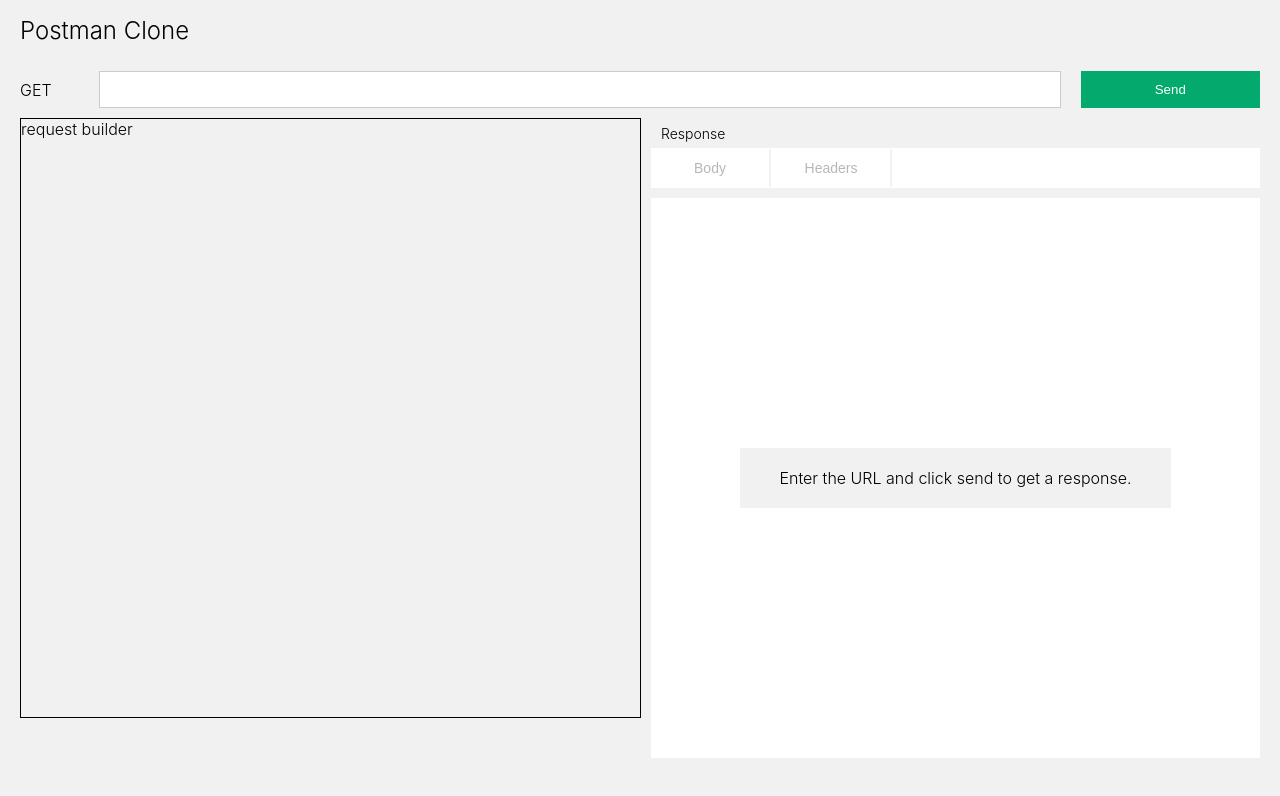
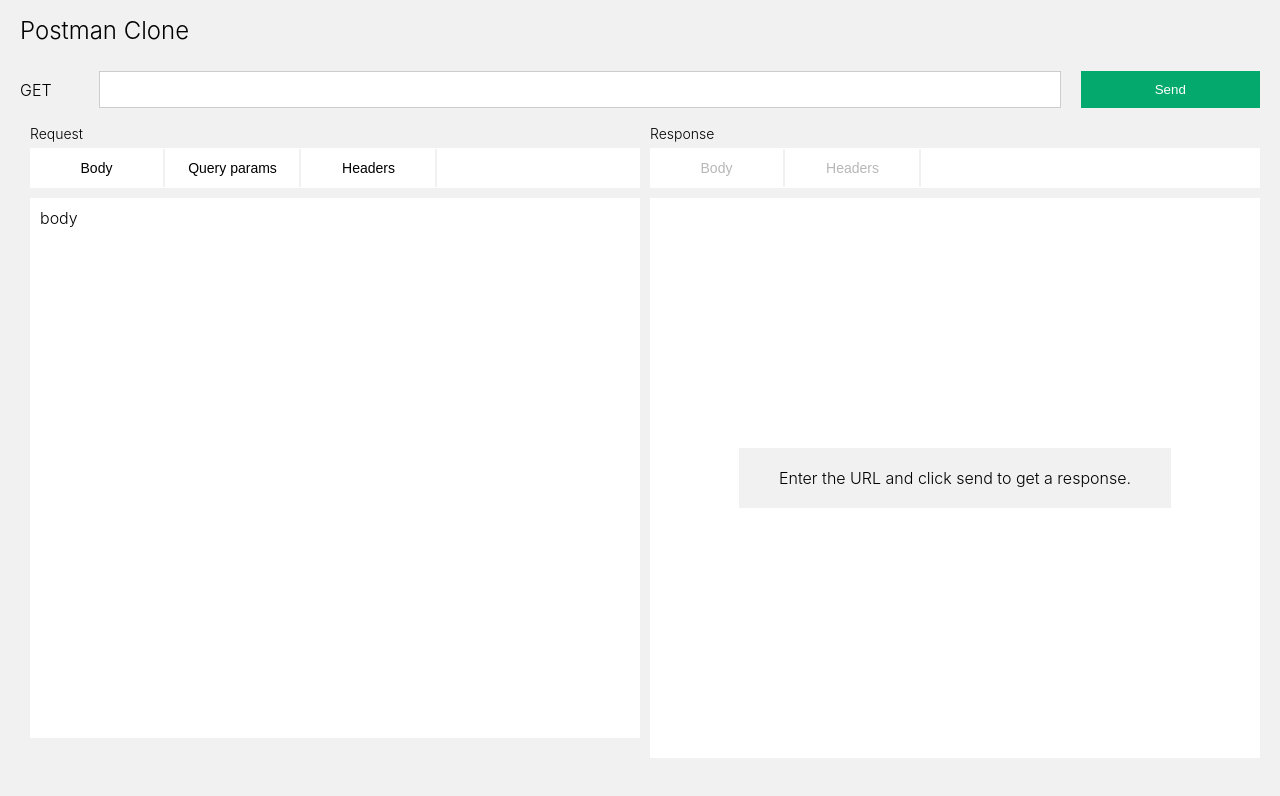
Before and after one commit to tonimrga/react-postman, a React (Create React App) app: page / in a window 1280 px wide. Shown: the top 796 px of the page. Built offline with nearby package versions, Linux system fonts and the light colour scheme.

Commit message:
created boilerplate components for request builder

```diff
--- /dev/null
+++ b/src/components/request-builder/BodyTab.css
@@ -0,0 +1,7 @@
+.request-builder-body {
+    background-color: white;
+    height: calc(100% - 80px);
+    margin: 10px 0 10px 10px;
+    padding: 10px;
+    overflow-y: auto;
+}
--- /dev/null
+++ b/src/components/request-builder/BodyTab.tsx
@@ -0,0 +1,14 @@
+import React from 'react';
+
+import './BodyTab.css';
+
+interface Props {
+}
+
+export const BodyTab: React.FC<Props> = (props: Props) => {
+  return (
+    <div className="request-builder-body">
+      body
+    </div>
+  );
+}
--- a/src/components/request-builder/RequestBuilder.css
+++ b/src/components/request-builder/RequestBuilder.css
@@ -1,4 +1,33 @@
 .request-builder {
     width: 100%;
-    border: 1px solid black;
+    background-color: #f1f1f1;
 }
+
+.request-builder-title {
+    display: flex;
+    align-items: center;
+    width: 100%;
+    height: 30px;
+    font-size: 14px;
+    padding-left: 10px;
+}
+
+.request-builder-tabs {
+    background-color: white;
+    display: flex;
+    align-items: center;
+    height: 40px;
+    margin-left: 10px;
+}
+
+.request-builder-tabs__button {
+    background-color: white;
+    cursor: pointer;
+    border: none;
+    border-right: 2px solid #f1f1f1;
+    font-size: 14px;
+    font-weight: 300;
+    padding: 11px 16px;
+    margin-right: 1px;
+    width: 135px;
+}
--- a/src/components/request-builder/RequestBuilder.tsx
+++ b/src/components/request-builder/RequestBuilder.tsx
@@ -1,9 +1,41 @@
-import React from 'react';
+import React, { useState } from 'react';
+import { BodyTab } from './BodyTab';
 
 import './RequestBuilder.css';
 
+enum RequestTab {
+  BODY,
+  QUERY_PARAMS,
+  HEADERS,
+}
+
 export const RequestBuilder: React.FC = () => {
+  const [activeTab, setActiveTab] = useState<RequestTab>(RequestTab.BODY);
+
+  const renderRequestBuilder = () => {
+    switch (activeTab) {
+      case RequestTab.BODY:
+        return <BodyTab />
+
+      case RequestTab.QUERY_PARAMS:
+        return <div>PARAMS</div>
+
+      case RequestTab.HEADERS:
+        return <div>headers</div>
+    }
+  };
+
   return (
-    <div className='request-builder'>request builder</div>
+    <div className="request-builder">
+      <div className="request-builder-title">
+        <span>Request</span>
+      </div>
+      <div className="request-builder-tabs">
+        <button className="request-builder-tabs__button" onClick={() => setActiveTab(RequestTab.BODY)}>Body</button>
+        <button className="response-preview-tabs__button" onClick={() => setActiveTab(RequestTab.QUERY_PARAMS)}> Query params</button>
+        <button className="response-preview-tabs__button" onClick={() => setActiveTab(RequestTab.HEADERS)}> Headers</button>
+      </div>
+      {renderRequestBuilder()}
+    </div>
   );
 }
--- a/src/components/response-preview/ResponsePreview.css
+++ b/src/components/response-preview/ResponsePreview.css
@@ -9,8 +9,7 @@
     width: 100%;
     height: 30px;
     font-size: 14px;
-    font-weight: 300;
-    padding-left: 20px;
+    padding-left: 10px;
 }
 
 .response-preview-tabs {
@@ -27,10 +26,9 @@
     border: none;
     border-right: 2px solid #f1f1f1;
     font-size: 14px;
-    font-weight: 300;
     padding: 11px 16px;
     margin-right: 1px;
-    width: 120px;
+    width: 135px;
 }
 
 .response-status-bar {
```
